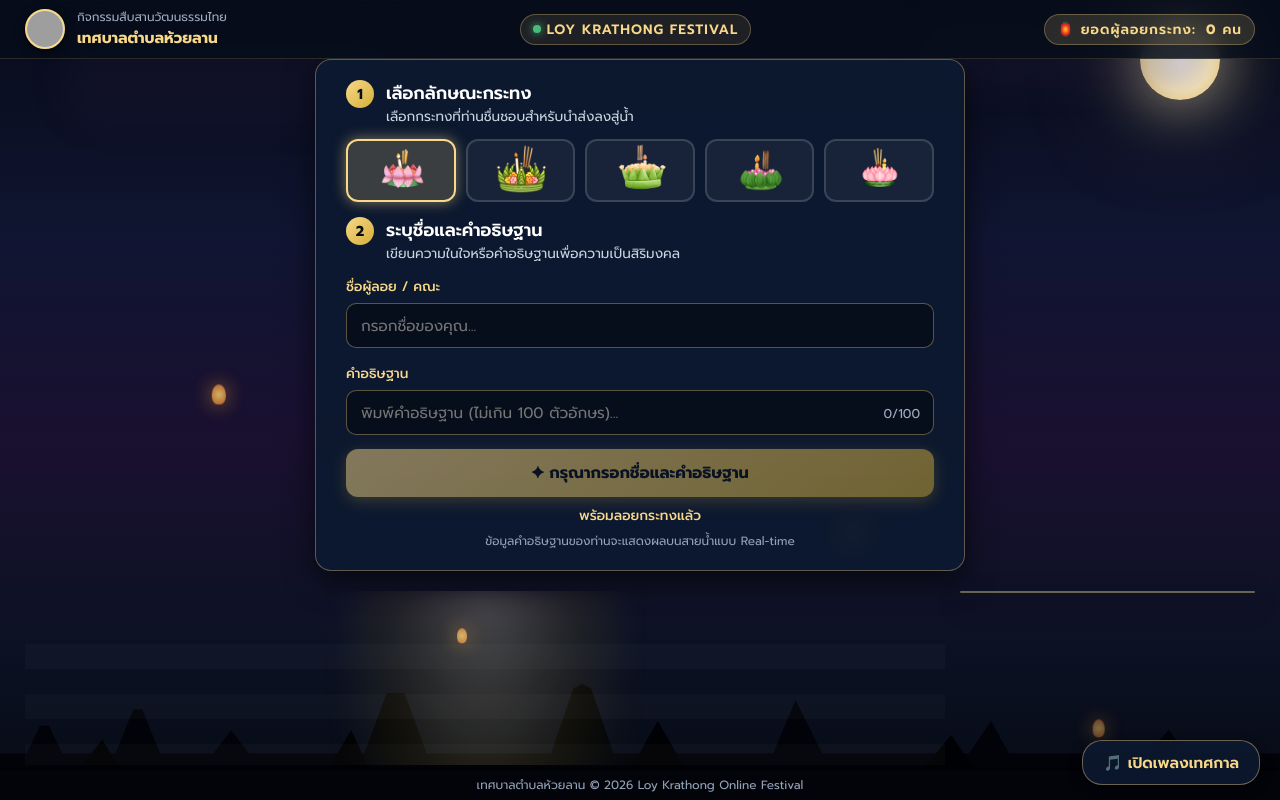
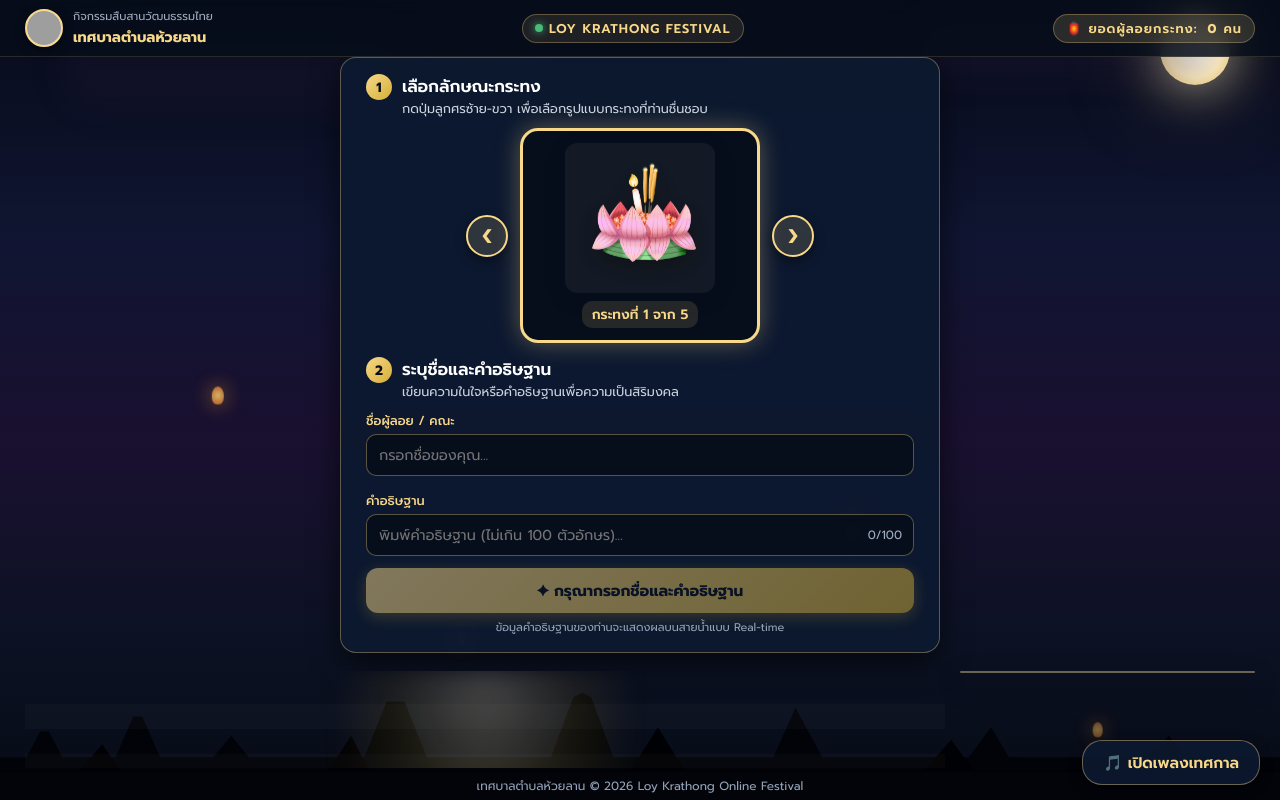
Before and after one commit to watcharowutws21-collab/loykrathong-huailan, a plain HTML site: page index.html in a window 1280 px wide. Both pictures are taken after a click on the button "🪷 ร่วมลอยกระทงของคุณ". Drawn offline with Linux system fonts and the light colour scheme; no server answers; grey boxes are pictures that could not be loaded.

Commit message:
Add files via upload

```diff
--- a/index.html
+++ b/index.html
@@ -68,16 +68,18 @@
         <div class="step">1</div>
         <div>
           <h2>เลือกลักษณะกระทง</h2>
-          <p>เลือกกระทงที่ท่านชื่นชอบสำหรับนำส่งลงสู่น้ำ</p>
+          <p>กดปุ่มลูกศรซ้าย-ขวา เพื่อเลือกรูปแบบกระทงที่ท่านชื่นชอบ</p>
         </div>
       </div>
 
-      <div class="choices" id="krathongChoices">
-        <img src="1.png" alt="กระทง 1" data-src="1.png" class="selected" aria-pressed="true">
-        <img src="2.png" alt="กระทง 2" data-src="2.png" aria-pressed="false">
-        <img src="3.png" alt="กระทง 3" data-src="3.png" aria-pressed="false">
-        <img src="4.png" alt="กระทง 4" data-src="4.png" aria-pressed="false">
-        <img src="5.png" alt="กระทง 5" data-src="5.png" aria-pressed="false">
+      <!-- ระบบสไลด์เลือกกระทงแบบทีละรูปขนาดใหญ่เต็มตา -->
+      <div class="carousel-container">
+        <button type="button" id="prevBtn" class="carousel-btn">❮</button>
+        <div class="carousel-view">
+          <img id="activeKrathongImg" src="1.png" alt="กระทงที่เลือก">
+          <div id="krathongIndicator" class="carousel-indicator">กระทงที่ 1 จาก 5</div>
+        </div>
+        <button type="button" id="nextBtn" class="carousel-btn">❯</button>
       </div>
 
       <div class="panel-heading second">
--- a/script.js
+++ b/script.js
@@ -10,7 +10,6 @@ const db = firebase.database();
 
 const showFormBtn = document.getElementById("showFormBtn");
 const formContainer = document.getElementById("formContainer");
-const choicesImg = document.querySelectorAll("#krathongChoices img");
 const userNameInput = document.getElementById("userNameInput");
 const wishInput = document.getElementById("wishInput");
 const charCount = document.getElementById("charCount");
@@ -22,7 +21,30 @@ const wishesListContainer = document.getElementById("wishesListContainer");
 const bgMusic = document.getElementById("bgMusic");
 const toggleMusicBtn = document.getElementById("toggleMusicBtn");
 
-let selectedKrathong = "1.png";
+// 🪷 ตัวแปรระบบสไลด์เลือกกระทง
+const krathongImages = ["1.png", "2.png", "3.png", "4.png", "5.png"];
+let currentIndex = 0;
+const activeKrathongImg = document.getElementById("activeKrathongImg");
+const krathongIndicator = document.getElementById("krathongIndicator");
+const prevBtn = document.getElementById("prevBtn");
+const nextBtn = document.getElementById("nextBtn");
+
+function updateCarousel() {
+  activeKrathongImg.src = krathongImages[currentIndex];
+  krathongIndicator.textContent = `กระทงที่ ${currentIndex + 1} จาก ${krathongImages.length}`;
+}
+
+if (prevBtn && nextBtn) {
+  prevBtn.addEventListener("click", () => {
+    currentIndex = (currentIndex - 1 + krathongImages.length) % krathongImages.length;
+    updateCarousel();
+  });
+
+  nextBtn.addEventListener("click", () => {
+    currentIndex = (currentIndex + 1) % krathongImages.length;
+    updateCarousel();
+  });
+}
 
 // ควบคุมเสียงเพลง
 if (toggleMusicBtn && bgMusic) {
@@ -43,6 +65,7 @@ if (toggleMusicBtn && bgMusic) {
 
 // เปิด/ปิด ฟอร์มลอยกระทง
 if (showFormBtn && formContainer) {
+  formContainer.classList.add("hidden"); // ซ่อนไว้ตอนแรก
   showFormBtn.addEventListener("click", () => {
     formContainer.classList.toggle("hidden");
     if (!formContainer.classList.contains("hidden")) {
@@ -50,19 +73,6 @@ if (showFormBtn && formContainer) {
     }
   });
 }
-
-// เลือกรูปแบบกระทง
-choicesImg.forEach(img => {
-  img.addEventListener("click", () => {
-    choicesImg.forEach(i => {
-      i.classList.remove("selected");
-      i.setAttribute("aria-pressed", "false");
-    });
-    img.classList.add("selected");
-    img.setAttribute("aria-pressed", "true");
-    selectedKrathong = img.getAttribute("data-src");
-  });
-});
 
 // ตรวจสอบความถูกต้องของฟอร์ม
 function validateForm() {
@@ -78,12 +88,13 @@ function validateForm() {
   }
 }
 
+if (userNameInput && wishInput) {
   userNameInput.addEventListener("input", validateForm);
   wishInput.addEventListener("input", validateForm);
+}
 
-statusMessage.textContent = "พร้อมลอยกระทงแล้ว";
-btnFloat.innerHTML = "✦ ลอยกระทงทันที";
 validateForm();
+updateCarousel();
 
 // อัปเดตรายการคำอธิษฐานและยอดรวมใน Sidebar แบบ Real-time
 db.ref("krathongs").on("value", snapshot => {
@@ -119,7 +130,7 @@ function escapeHTML(str) {
   );
 }
 
-// สร้างกระทงและควบคุมระยะใกล้-ไกล (Perspective 3D พร้อมปรับสเกลให้ใหญ่ขึ้นสมดุลกับขนาดใหม่)
+// สร้างกระทงและควบคุมระยะใกล้-ไกล (Perspective 3D)
 db.ref("krathongs").limitToLast(25).on("child_added", (snapshot, prevChildKey) => {
   const item = snapshot.val();
   const key = snapshot.key;
@@ -142,9 +153,7 @@ function spawnRealKrathong(item, key, isLatest) {
   const img = document.createElement("img");
 
   if (!item.krathong) {
-    const defaultImages = ["1.png", "2.png", "3.png", "4.png", "5.png"];
-    const charCode = key ? key.charCodeAt(key.length - 1) : 0;
-    img.src = defaultImages[charCode % defaultImages.length];
+    img.src = krathongImages[0];
   } else {
     img.src = item.krathong;
   }
@@ -181,6 +190,7 @@ function spawnRealKrathong(item, key, isLatest) {
 }
 
 // กดปุ่มส่งกระทง
+if (btnFloat) {
   btnFloat.addEventListener("click", () => {
     const nameVal = userNameInput.value.trim();
     const wishVal = wishInput.value.trim();
@@ -189,11 +199,13 @@ btnFloat.addEventListener("click", () => {
     btnFloat.setAttribute("disabled", "true");
     statusMessage.textContent = "กำลังส่งกระทงลงสู่น้ำ...";
 
+    const selectedKrathongFile = krathongImages[currentIndex];
+
     const newRef = db.ref("krathongs").push();
     newRef.set({
       name: nameVal,
       wish: wishVal,
-    krathong: selectedKrathong,
+      krathong: selectedKrathongFile,
       timestamp: firebase.database.ServerValue.TIMESTAMP
     }).then(() => {
       statusMessage.textContent = "🪷 ลอยกระทงสำเร็จแล้ว!";
@@ -208,3 +220,4 @@ btnFloat.addEventListener("click", () => {
       btnFloat.removeAttribute("disabled");
     });
   });
+}
--- a/style.css
+++ b/style.css
@@ -10,12 +10,12 @@ body {
   font-family: 'Prompt', sans-serif;
   background: #03050c;
   color: var(--text-main);
-  height: 100vh; /* ล็อกความสูงหน้าจอให้อยู่ในหน้าเดียว */
+  height: 100vh; /* ล็อกความสูงให้อยู่ในหน้าเดียว */
   overflow: hidden; /* ปิดการเลื่อนหน้าจอแนวตั้ง */
   position: relative;
   display: flex;
   flex-direction: column;
-  font-size: 1rem;
+  font-size: 0.95rem;
 }
 
 /* ฉากหลังท้องฟ้า */
@@ -29,11 +29,11 @@ body {
 
 .big-moon {
   position: absolute;
-  top: 20px; right: 60px;
-  width: 80px; height: 80px;
+  top: 15px; right: 50px;
+  width: 70px; height: 70px;
   background: radial-gradient(circle, #fffdfa 0%, #fcebbf 55%, #dfb458 100%);
   border-radius: 50%;
-  box-shadow: 0 0 60px rgba(252, 235, 191, 0.7), 0 0 120px rgba(223, 180, 88, 0.35);
+  box-shadow: 0 0 50px rgba(252, 235, 191, 0.7), 0 0 100px rgba(223, 180, 88, 0.35);
   z-index: 1;
 }
 
@@ -49,13 +49,13 @@ body {
 
 .cloud-1 {
   top: 10px; right: 5%;
-  width: 300px; height: 80px;
+  width: 300px; height: 70px;
   animation: cloudMove 45s linear infinite;
 }
 
 .cloud-2 {
-  top: 35px; left: 5%;
-  width: 350px; height: 90px;
+  top: 30px; left: 5%;
+  width: 350px; height: 80px;
   animation: cloudMoveRev 60s linear infinite;
 }
 
@@ -88,11 +88,11 @@ body {
   animation: floatUpLanterns 18s linear infinite;
 }
 
-.lantern-item.l1 { width: 14px; height: 20px; left: 15%; bottom: -40px; animation-duration: 16s; animation-delay: 0s; }
-.lantern-item.l2 { width: 10px; height: 15px; left: 35%; bottom: -40px; animation-duration: 22s; animation-delay: 3s; }
-.lantern-item.l3 { width: 16px; height: 22px; left: 65%; bottom: -40px; animation-duration: 19s; animation-delay: 1.5s; }
-.lantern-item.l4 { width: 12px; height: 18px; left: 85%; bottom: -40px; animation-duration: 25s; animation-delay: 5s; }
-.lantern-item.l5 { width: 13px; height: 19px; left: 50%; bottom: -40px; animation-duration: 20s; animation-delay: 7s; }
+.lantern-item.l1 { width: 12px; height: 18px; left: 15%; bottom: -40px; animation-duration: 16s; animation-delay: 0s; }
+.lantern-item.l2 { width: 9px; height: 14px; left: 35%; bottom: -40px; animation-duration: 22s; animation-delay: 3s; }
+.lantern-item.l3 { width: 14px; height: 20px; left: 65%; bottom: -40px; animation-duration: 19s; animation-delay: 1.5s; }
+.lantern-item.l4 { width: 10px; height: 15px; left: 85%; bottom: -40px; animation-duration: 25s; animation-delay: 5s; }
+.lantern-item.l5 { width: 11px; height: 16px; left: 50%; bottom: -40px; animation-duration: 20s; animation-delay: 7s; }
 
 @keyframes floatUpLanterns {
   0% { transform: translateY(0) translateX(0); opacity: 0; }
@@ -107,7 +107,7 @@ body {
   bottom: 0;
   left: 0;
   width: 100%;
-  height: 130px;
+  height: 120px;
   pointer-events: none;
   z-index: 2;
   opacity: 0.95;
@@ -135,12 +135,12 @@ body {
   backdrop-filter: blur(10px);
 }
 
-.brand { display: flex; align-items: center; gap: 12px; }
+.brand { display: flex; align-items: center; gap: 10px; }
 
 /* โลโก้เทศบาลเต็มวงกลมพอดี */
 .school-logo {
-  width: 40px;
-  height: 40px;
+  width: 38px;
+  height: 38px;
   object-fit: cover;
   border-radius: 50%;
   background: rgba(255, 255, 255, 1);
@@ -149,12 +149,12 @@ body {
   box-shadow: 0 3px 10px rgba(0, 0, 0, 0.5);
 }
 
-.brand-eyebrow { display: block; font-size: 0.75rem; color: #a0aec0; }
-.brand strong { font-size: 0.95rem; color: var(--accent-gold); }
+.brand-eyebrow { display: block; font-size: 0.7rem; color: #a0aec0; }
+.brand strong { font-size: 0.9rem; color: var(--accent-gold); }
 
 .festival-tag {
   display: flex; align-items: center; gap: 6px;
-  font-size: 0.85rem; letter-spacing: 1px;
+  font-size: 0.8rem; letter-spacing: 1px;
   color: var(--accent-gold);
   background: rgba(248, 216, 137, 0.1);
   padding: 4px 12px; border-radius: 20px;
@@ -169,22 +169,22 @@ body {
 
 .page {
   width: 100%; max-width: 100%;
-  margin: 0 auto; padding: 10px 25px 8px 25px;
+  margin: 0 auto; padding: 10px 25px 6px 25px;
   display: flex; flex-direction: column; align-items: center; flex: 1;
   overflow: hidden;
 }
 
-.hero { text-align: center; margin-bottom: 8px; }
-.hero .eyebrow { color: var(--accent-gold); font-size: 0.9rem; letter-spacing: 2px; font-weight: 500; }
-.hero h1 { font-size: 2rem; font-weight: 700; margin: 2px 0; color: #fff; white-space: nowrap; }
+.hero { text-align: center; margin-bottom: 6px; }
+.hero .eyebrow { color: var(--accent-gold); font-size: 0.85rem; letter-spacing: 2px; font-weight: 500; }
+.hero h1 { font-size: 1.8rem; font-weight: 700; margin: 2px 0; color: #fff; white-space: nowrap; }
 .hero h1 span { color: var(--accent-gold); }
-.hero p { color: #cbd5e1; font-size: 0.95rem; }
+.hero p { color: #cbd5e1; font-size: 0.9rem; }
 
 .ui-container {
   background: rgba(13, 25, 48, 0.92);
   border: 1px solid rgba(248, 216, 137, 0.35);
-  border-radius: 16px; padding: 20px 30px;
-  width: 100%; max-width: 650px;
+  border-radius: 16px; padding: 16px 25px;
+  width: 100%; max-width: 600px;
   box-shadow: 0 10px 30px rgba(0,0,0,0.6);
   backdrop-filter: blur(12px); margin-bottom: 10px;
 }
@@ -192,68 +192,110 @@ body {
 .ui-container.hidden { display: none; }
 
 .panel-heading {
-  display: flex; align-items: flex-start; gap: 12px; margin-bottom: 12px;
+  display: flex; align-items: flex-start; gap: 10px; margin-bottom: 10px;
 }
-.panel-heading.second { margin-top: 15px; }
+.panel-heading.second { margin-top: 14px; }
 
 .step {
   background: linear-gradient(135deg, #f8d889, #d4af37);
-  color: #070e1b; width: 28px; height: 28px; border-radius: 50%;
+  color: #070e1b; width: 26px; height: 26px; border-radius: 50%;
   display: flex; align-items: center; justify-content: center;
-  font-weight: 700; font-size: 0.9rem; flex-shrink: 0;
+  font-weight: 700; font-size: 0.85rem; flex-shrink: 0;
 }
 
-.panel-heading h2 { font-size: 1.1rem; color: #fff; font-weight: 600; }
-.panel-heading p { font-size: 0.85rem; color: #cbd5e1; }
+.panel-heading h2 { font-size: 1.05rem; color: #fff; font-weight: 600; }
+.panel-heading p { font-size: 0.8rem; color: #cbd5e1; }
 
-.choices {
-  display: grid; grid-template-columns: repeat(5, 1fr); gap: 10px;
+/* 🪷 ปรับแต่งระบบสไลด์เลือกกระทงให้รูปใหญ่เต็มกรอบสวยงามตามแบบรูปที่ 3 */
+.carousel-container {
+  display: flex;
+  align-items: center;
+  justify-content: center;
+  gap: 12px;
+  margin: 10px 0;
 }
 
-/* ขนาดกระทงในส่วนตัวเลือก (ใหญ่เต็มกรอบพอดี) */
-.choices img {
-  width: 100%;
-  height: 100%;
-  object-fit: cover;
-  margin: 0 auto;
-  background: rgba(255, 255, 255, 0.05);
-  border: 2px solid rgba(255, 255, 255, 0.15);
-  border-radius: 12px;
-  padding: 0px;
+.carousel-btn {
+  background: rgba(248, 216, 137, 0.15);
+  border: 2px solid var(--accent-gold);
+  color: var(--accent-gold);
+  font-size: 1.3rem;
+  width: 42px;
+  height: 42px;
+  border-radius: 50%;
   cursor: pointer;
+  display: flex;
+  align-items: center;
+  justify-content: center;
   transition: all 0.2s ease;
+  box-shadow: 0 4px 12px rgba(0,0,0,0.4);
+  flex-shrink: 0;
 }
 
-.choices img:hover {
-  border-color: rgba(248, 216, 137, 0.7);
-  transform: translateY(-2px);
+.carousel-btn:hover {
+  background: var(--accent-gold);
+  color: #070e1b;
+  transform: scale(1.08);
 }
 
-.choices img.selected {
-  border-color: var(--accent-gold);
-  background: rgba(248, 216, 137, 0.2);
-  box-shadow: 0 0 14px rgba(248, 216, 137, 0.5);
+.carousel-view {
+  flex: 1;
+  max-width: 240px;
+  background: rgba(7, 14, 27, 0.95);
+  border: 3px solid var(--accent-gold);
+  border-radius: 18px;
+  padding: 12px;
+  display: flex;
+  flex-direction: column;
+  align-items: center;
+  box-shadow: 0 0 25px rgba(248, 216, 137, 0.35);
 }
 
-.input-label { display: block; font-size: 0.85rem; color: var(--accent-gold); margin-bottom: 6px; font-weight: 500; }
+/* ขยายขนาดรูปกระทงด้านในให้ใหญ่เต็มกรอบสวยงาม ชัดเจน */
+.carousel-view img {
+  width: 150px;
+  height: 150px;
+  object-fit: cover; /* ขยายให้เต็มพื้นที่กรอบแบบภาพที่ 3 */
+  border-radius: 12px;
+  background: rgba(255, 255, 255, 0.05);
+  filter: drop-shadow(0 6px 12px rgba(0,0,0,0.7));
+  animation: bobbingChoice 3s ease-in-out infinite;
+}
+
+.carousel-indicator {
+  margin-top: 8px;
+  font-size: 0.85rem;
+  font-weight: 600;
+  color: var(--accent-gold);
+  background: rgba(248, 216, 137, 0.12);
+  padding: 3px 10px;
+  border-radius: 10px;
+}
+
+@keyframes bobbingChoice {
+  0%, 100% { transform: translateY(0); }
+  50% { transform: translateY(-4px); }
+}
+
+.input-label { display: block; font-size: 0.8rem; color: var(--accent-gold); margin-bottom: 4px; font-weight: 500; }
 .input-wrap { position: relative; }
 
 .input-wrap input {
-  width: 100%; padding: 10px 14px;
+  width: 100%; padding: 9px 12px;
   background: rgba(7, 14, 27, 0.85);
   border: 1px solid rgba(248, 216, 137, 0.35);
   border-radius: 10px; color: #fff;
-  font-family: 'Prompt', sans-serif; font-size: 0.95rem; outline: none;
+  font-family: 'Prompt', sans-serif; font-size: 0.9rem; outline: none;
 }
 
 .input-wrap input:focus { border-color: var(--accent-gold); box-shadow: 0 0 8px rgba(248, 216, 137, 0.3); }
-#charCount { position: absolute; right: 14px; top: 50%; transform: translateY(-50%); font-size: 0.8rem; color: #a0aec0; }
+#charCount { position: absolute; right: 12px; top: 50%; transform: translateY(-50%); font-size: 0.75rem; color: #a0aec0; }
 
 #btnFloat {
-  width: 100%; margin-top: 14px; padding: 12px;
+  width: 100%; margin-top: 12px; padding: 11px;
   background: linear-gradient(135deg, #f8d889 0%, #d4af37 100%);
   color: #070e1b; border: none; border-radius: 12px;
-  font-family: 'Prompt', sans-serif; font-size: 1rem; font-weight: 700;
+  font-family: 'Prompt', sans-serif; font-size: 0.95rem; font-weight: 700;
   cursor: pointer; box-shadow: 0 4px 15px rgba(212, 175, 55, 0.45);
   transition: opacity 0.2s, transform 0.2s;
 }
@@ -261,8 +303,8 @@ body {
 #btnFloat:hover:not(:disabled) { transform: translateY(-2px); filter: brightness(1.1); }
 #btnFloat:disabled { opacity: 0.5; cursor: not-allowed; }
 
-#statusMessage { text-align: center; font-size: 0.85rem; color: var(--accent-gold); margin-top: 8px; font-weight: 500; }
-.privacy-note { text-align: center; font-size: 0.75rem; color: #94a3b8; margin-top: 6px; }
+#statusMessage { text-align: center; font-size: 0.8rem; color: var(--accent-gold); margin-top: 6px; font-weight: 500; }
+.privacy-note { text-align: center; font-size: 0.7rem; color: #94a3b8; margin-top: 4px; }
 
 .floating-toggle-btn {
   background: linear-gradient(135deg, #f8d889, #d4af37);
@@ -277,7 +319,7 @@ body {
 .content-layout {
   position: relative; width: 100%;
   display: flex; flex-direction: column; flex: 1;
-  padding-right: 310px; margin-top: 10px;
+  padding-right: 310px; margin-top: 8px;
   min-height: 0;
 }
 
@@ -289,7 +331,7 @@ body {
 
 #floatingArea {
   position: relative; width: 100%; flex: 1;
-  min-height: 320px;
+  min-height: 300px;
   background: transparent;
   overflow: hidden;
 }
@@ -317,7 +359,7 @@ body {
   100% { transform: translateY(50px); }
 }
 
-/* 1. ลดขนาดความสูงของหน้าต่างช่องแสดงคำอธิษฐานด้านขวาให้พอดีจอ */
+/* กล่องแสดงคำอธิษฐาน LIVE ด้านขวาขนาดพอดีจอ */
 .wishes-panel {
   position: absolute; right: 0px; top: 0px; width: 295px;
   background: rgba(13, 25, 48, 0.94);
@@ -325,8 +367,8 @@ body {
   border-radius: 14px; backdrop-filter: blur(12px);
   box-shadow: 0 10px 25px rgba(0,0,0,0.7);
   display: flex; flex-direction: column;
-  height: 100%; /* ปรับให้ความสูงพอดีกับพื้นที่แม่น้ำอัตโนมัติ */
-  max-height: 380px; /* จำกัดความสูงสูงสุดไม่ให้ยาวเกินไป */
+  height: 100%;
+  max-height: 360px;
   overflow: hidden; z-index: 30;
 }
 
@@ -378,8 +420,8 @@ body {
 }
 
 .krathong-content img {
-  width: 130px;
-  height: 130px;
+  width: 120px;
+  height: 120px;
   object-fit: contain;
   filter: drop-shadow(0 8px 14px rgba(0,0,0,0.8));
   animation: bobbing 3s ease-in-out infinite;
@@ -405,10 +447,10 @@ body {
   100% { transform: translateX(calc(100vw + 180px)); }
 }
 
-/* 2. จัดระยะ Footer ล่างสุดให้อยู่ในหน้าจอพอดี ไม่ต้องเลื่อนลง */
+/* จัดระยะ Footer ล่างสุดให้อยู่ในหน้าจอพอดีและเห็นบรรทัดเทศบาลห้วยลานชัดเจน */
 footer {
   text-align: center; font-size: 0.75rem; color: #94a3b8;
-  padding: 6px 0; margin-top: 5px;
+  padding: 5px 0; margin-top: 4px;
   background: rgba(3, 5, 12, 0.9);
 }
 
@@ -416,5 +458,5 @@ footer {
   body { height: auto; overflow-x: hidden; overflow-y: auto; }
   .content-layout { padding-right: 0; }
   .wishes-panel { position: relative; right: auto; top: auto; width: 100%; height: 180px; max-height: none; margin-top: 15px; }
-  #floatingArea { min-height: 320px; }
+  #floatingArea { min-height: 300px; }
 }
```
Lines whose indentation alone changed are shown as unchanged.
